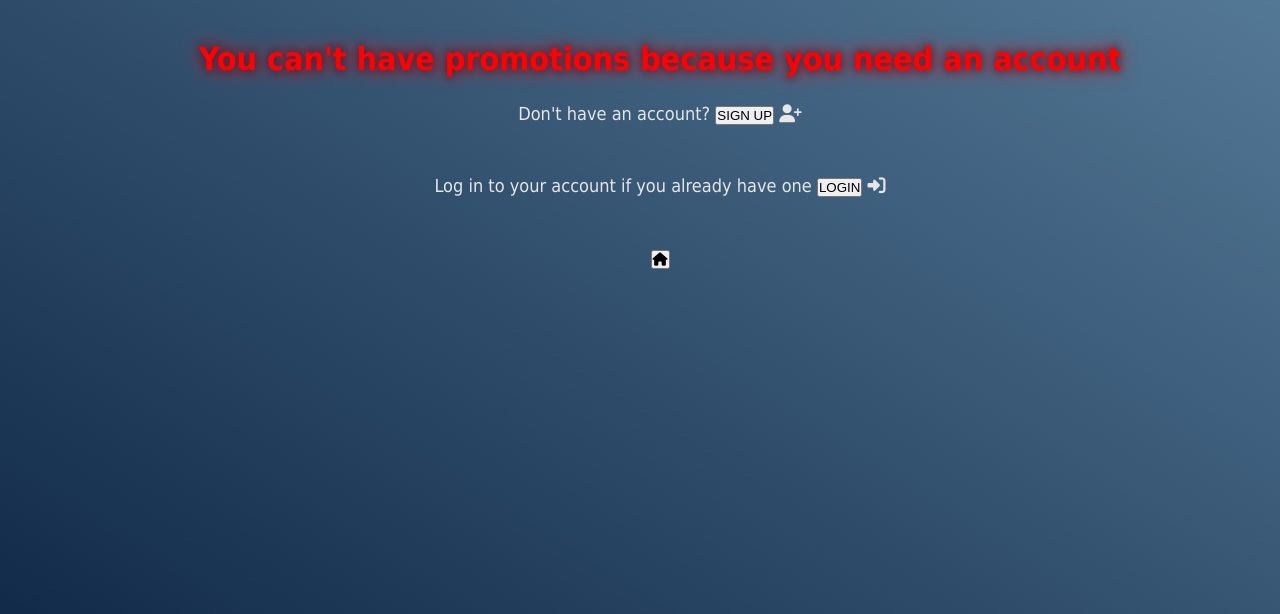
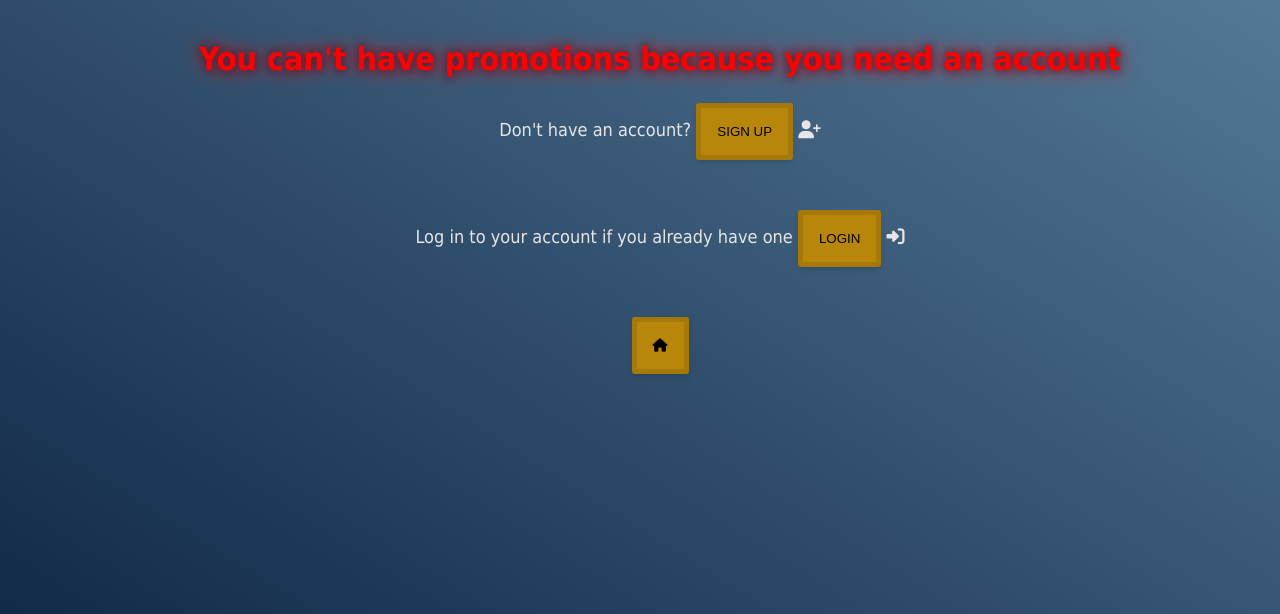
Before and after one commit to simonepalladino/ProgettoCineTicket, a Flask app: page /promotion in a window 1280 px wide. Shown: the top 614 px of the page. Run offline with Flask 2, Linux system fonts and the light colour scheme; some libraries are stand-ins or nearby versions.

Commit message:
Add files via upload

```diff
--- a/Progetto Cineticket/static/stylesheet/Promotion.css
+++ b/Progetto Cineticket/static/stylesheet/Promotion.css
@@ -38,43 +38,43 @@
   color: #e6e6e6;
 }
 
-/* Start Page Promotion*/
-/*
-html{
-    position: relative;
-    height: 100%;
-    margin: 0;
-    padding: 0;
-}
-#promotion{
-    position: absolute;
-    height: 100vh;
-    background-image: url("/static/images/cinema.jpeg") ;
-    background-repeat: no-repeat;
-     background-size: cover;
-    background-position: center;
-
+#btn001 {
+  background: darkgoldenrod;
+  border: 5px solid rgba(0, 0, 0, 0.1);
+  padding: 16px;
+  border-radius: 3px;
+  cursor: pointer;
+  color: black;
+  box-shadow: 0 4px 6px -1px rgba(0, 0, 0, 0.1), 0 2px 4px -1px rgba(0, 0, 0, 0.06);
 }
 
-.form-box{
-    width: 100%;
-    background: rgba(0,0,0,0.8);
-    padding: 50px 0;
-
+#btn002 {
+  background: darkgoldenrod;
+  border: 5px solid rgba(0, 0, 0, 0.1);
+  padding: 16px;
+  border-radius: 3px;
+  cursor: pointer;
+  color: black;
+  box-shadow: 0 4px 6px -1px rgba(0, 0, 0, 0.1), 0 2px 4px -1px rgba(0, 0, 0, 0.06);
 }
 
-.random{
-    margin: 31% auto;
-    height: 400px;
-    width: 400px;
-    border: 3px solid red;
+#btn003 {
+  background: darkgoldenrod;
+  border: 5px solid rgba(0, 0, 0, 0.1);
+  padding: 16px;
+  border-radius: 3px;
+  cursor: pointer;
+  color: black;
+  box-shadow: 0 4px 6px -1px rgba(0, 0, 0, 0.1), 0 2px 4px -1px rgba(0, 0, 0, 0.06);
 }
 
-#text{
-    width: 250px;
+#houseicon {
+  color: black;
+}
 
-}
-*/
+
+/* Start Page Promotion*/
+
 *{
     margin: 0;
     padding: 0;
@@ -116,3 +116,18 @@ h3{
   color: white;
   text-align: center;
 }
+
+#btn004 {
+  margin-left: 20%;
+  background: darkgoldenrod;
+  border: 5px solid rgba(0, 0, 0, 0.1);
+  padding: 16px;
+  border-radius: 3px;
+  cursor: pointer;
+  color: black;
+  box-shadow: 0 4px 6px -1px rgba(0, 0, 0, 0.1), 0 2px 4px -1px rgba(0, 0, 0, 0.06);
+}
+
+#backbutton {
+  color: black;
+}
```
